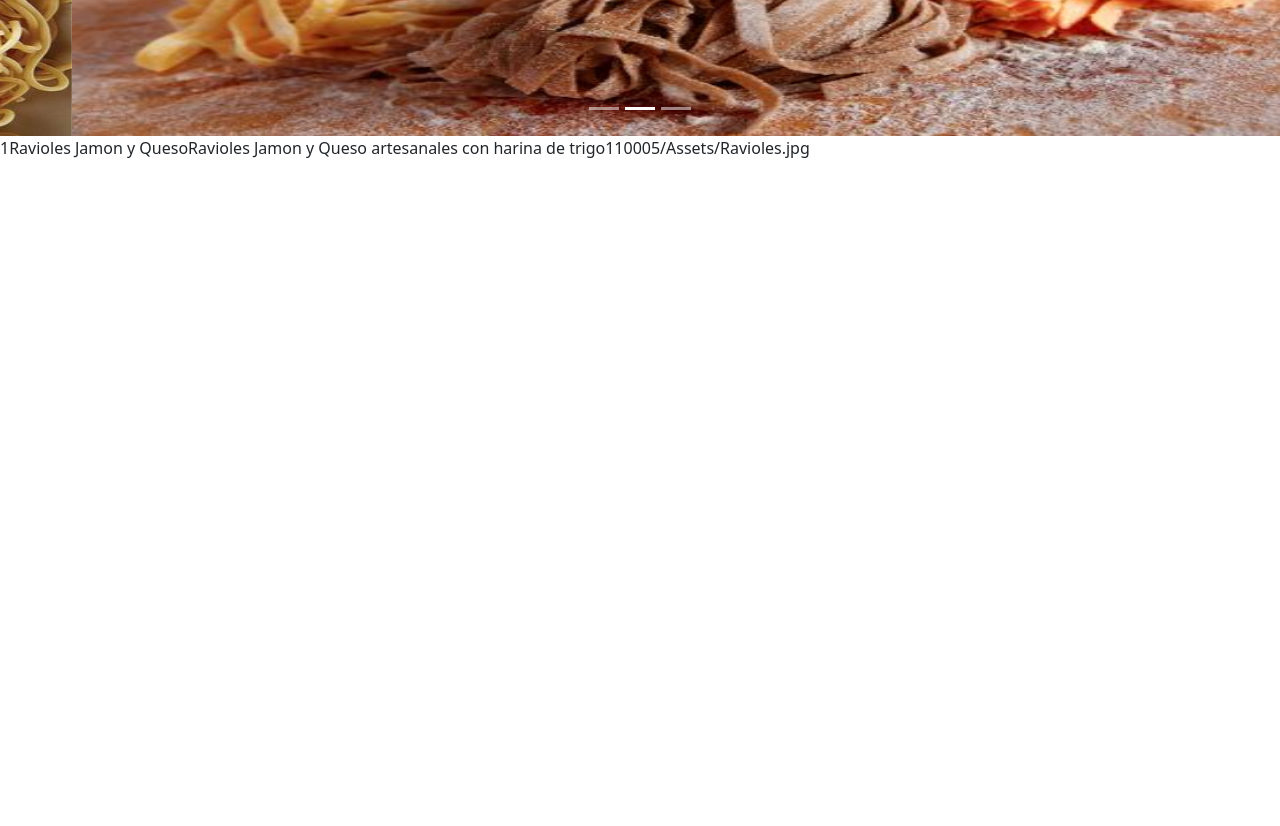
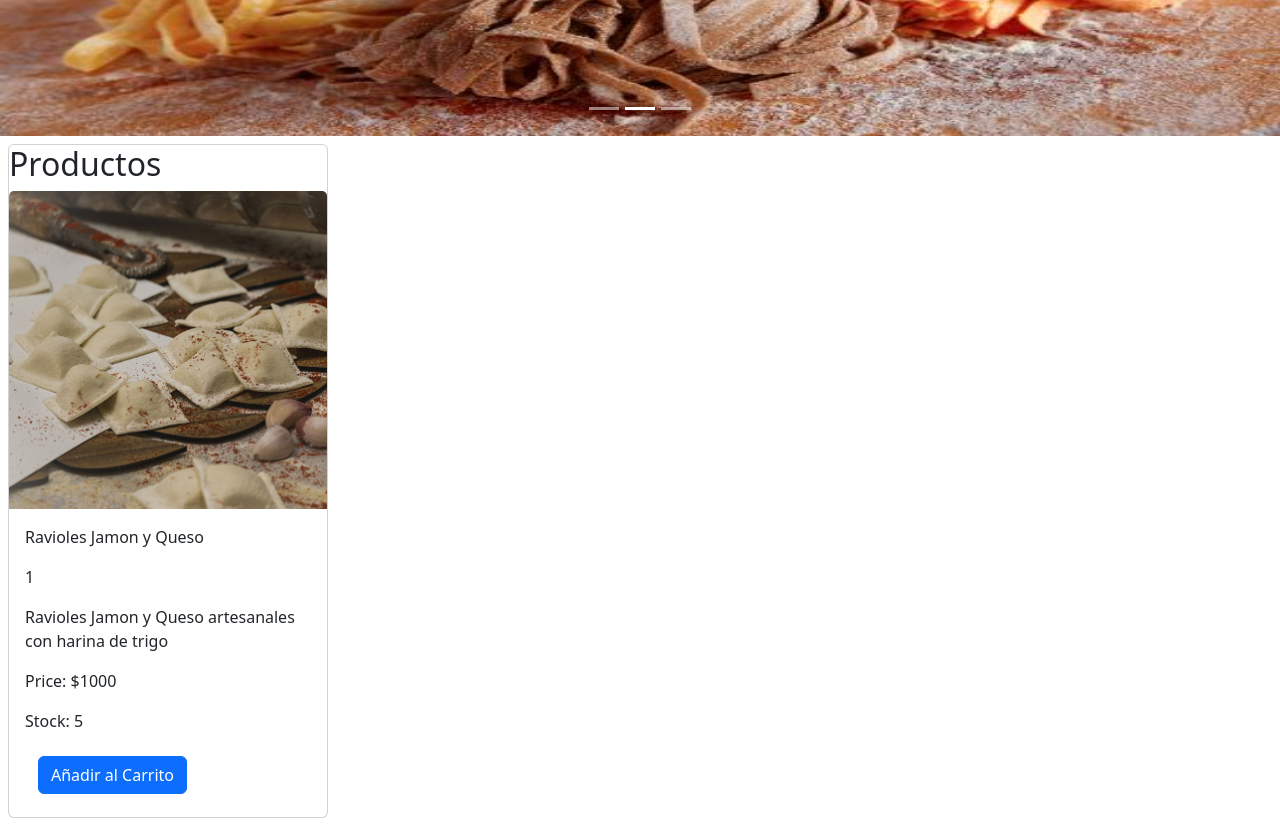
Before and after one commit to Jcorozco73/my-primer-proyecto, a React (Create React App) app: page /item-detail/1 in a window 1280 px wide. Shown: the part 380-1206 px from the top of the page. Before the commit the page ends 800 px from the top, so only its background shows below. Built offline with nearby package versions, Linux system fonts and the light colour scheme.

Commit message:
repo 23Junio

```diff
--- a/src/pages/Item/Item.jsx
+++ b/src/pages/Item/Item.jsx
@@ -5,15 +5,15 @@ const Item = ({name, description, id, category, image, price, stock, onItemClick
     return (
 
         <div className="card" style={{ width: '20rem', margin: '.5rem' }}>
-        <h2>Productos</h2>
+        <h3>Productos</h3>
         <img src={image} className="card-img-top" alt="ImageCards" />
         <div className="card-body">
-          <p className="card-text-title">{name}</p>
+          <p className="card-text-title fw-bold">{name}</p>
           <p className="card-text-title">{category}</p>
           <p className="card-text">{description}</p>
           <p className="card-text-title">Price: ${price}</p>
           <p className="card-text">Stock: {stock}</p>
-        <Button as={Link}to= {(`/detalle/${id}`)} onClick={onItemClicked}>
+        <Button as={Link}to= {(`/item-detail/${id}`)} onClick={onItemClicked}>
         {textButtom}
         </Button>
 
--- a/src/pages/ItemDetail/ItemDetail.jsx
+++ b/src/pages/ItemDetail/ItemDetail.jsx
@@ -1,15 +1,30 @@
-const ItemDetail = ({id, name, description, category, price, stock, image}) => {
+import { Button } from "react-bootstrap"
+
+
+
+
+const ItemDetail = ({id, name, description, category, price, stock, image, onItemClicked, textButtom}) => {
+
 
     return (
-        <div>
-        {id}
-        {name}
-        {description}
-        {category}
-        {price}
-        {stock}
-        {image}
+
+        <div className="card" style={{ width: '20rem', margin: '.5rem' }}>
+        <h2>Productos</h2>
+        <img src={image} className="card-img-top" alt="ImageCards" />
+        <div className="card-body">
+          <p className="card-text-title">{name}</p>
+          <p className="card-text-title">{category}</p>
+          <p className="card-text">{description}</p>
+          <p className="card-text-title">Price: ${price}</p>
+          <p className="card-text">Stock: {stock}</p>
+
+
+        <div className="btn">
+        <Button className="btn btn-primary">Añadir al Carrito</Button>
         </div>
+        </div>
+      </div>
+
     )
 
 }
--- a/src/pages/ItemDetailContainer/ItemDetailContainer.jsx
+++ b/src/pages/ItemDetailContainer/ItemDetailContainer.jsx
@@ -3,6 +3,7 @@ import { ItemDetail } from "../ItemDetail/ItemDetail"
 import { getProduct } from "../../services/items"
 import { useState } from "react"
 import { useEffect } from "react"
+import { Spinner } from 'react-bootstrap'
 
 const ItemDetailContainer =() => {
 
@@ -15,7 +16,11 @@ const ItemDetailContainer =() => {
         })
     }, [id])
 
-    if(!product) return <div>Cargando...</div>
+    if(!product) return
+     <div>
+    <Spinner animation='border' role='status' />
+    Cargando...
+    </div>
 
     return (
 
--- a/src/pages/ItemListContainer/itemlistcontainer.jsx
+++ b/src/pages/ItemListContainer/itemlistcontainer.jsx
@@ -3,7 +3,7 @@ import { useState, useEffect } from 'react';
 import { useParams, } from 'react-router-dom';
 import { getCategories } from '../../services/categories';
 import { getProducts } from '../../services/items';
-import { Container } from "react-bootstrap"
+import { Container, Navbar } from "react-bootstrap"
 import { ItemList } from '../ItemList/itemList';
 import { Link, Navigate } from 'react-router-dom';
 
@@ -30,24 +30,26 @@ const ItemListContainer = () => {
 
   return (
     <>
-    <h1 className='text-center'>Bienvenido a la Fabrica {id} </h1>
+    <h1 className='text-center'>Bienvenido a la Fabrica  </h1>
      <Container>
-
-     <nav>
-        <ul>
+     <h4>Categorias</h4>
+     <Navbar bg="light" expand="lg" className='top-menu'>
+        <Navbar.Brand>
+        <Navbar.Toggle aria-controls="basic-navbar-nav" />
         {categories.map((category) => (
-          <li>
+          <Navbar.Brand>
           <Link to= {`/category/${category.id}`}>
           {category.name}
           </Link>
-          </li>
+          </Navbar.Brand>
           ))}
-        </ul>
-        </nav>
+        </Navbar.Brand>
+        </Navbar>
+
 
         <ItemList products= {products.map((product) => ({
             ...product,
-               onItemClicked: () => Navigate(`/item-details/${product.id}`),
+               onItemClicked: () => Navigate(`/item-detail/${product.id}`),
                textButtom: "Ver mas"
 
           }))}
```
Also changed, not shown: src/pages/Home.jsx (deleted, +0 -18 lines), src/pages/add-categories/AddCategory.jsx (deleted).
